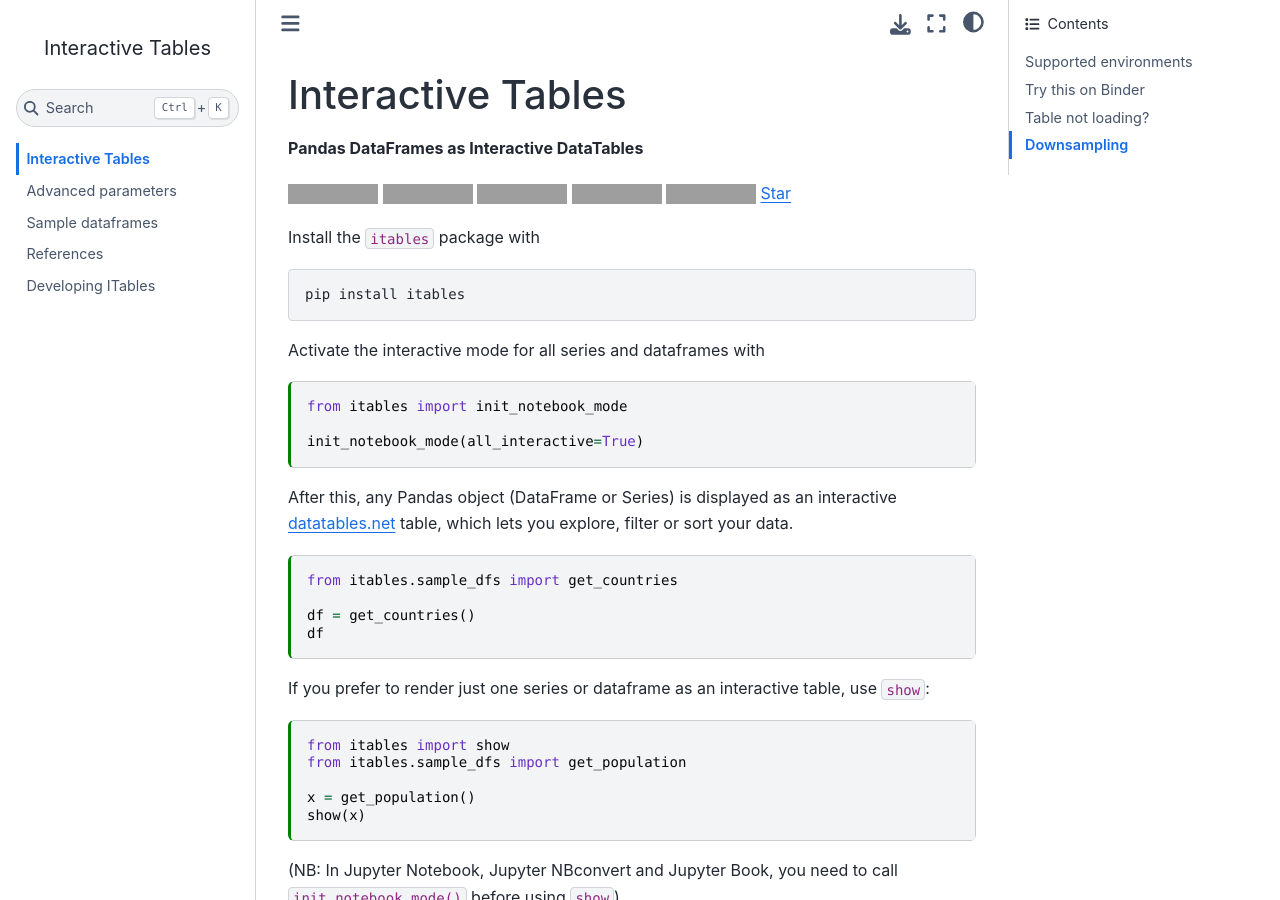
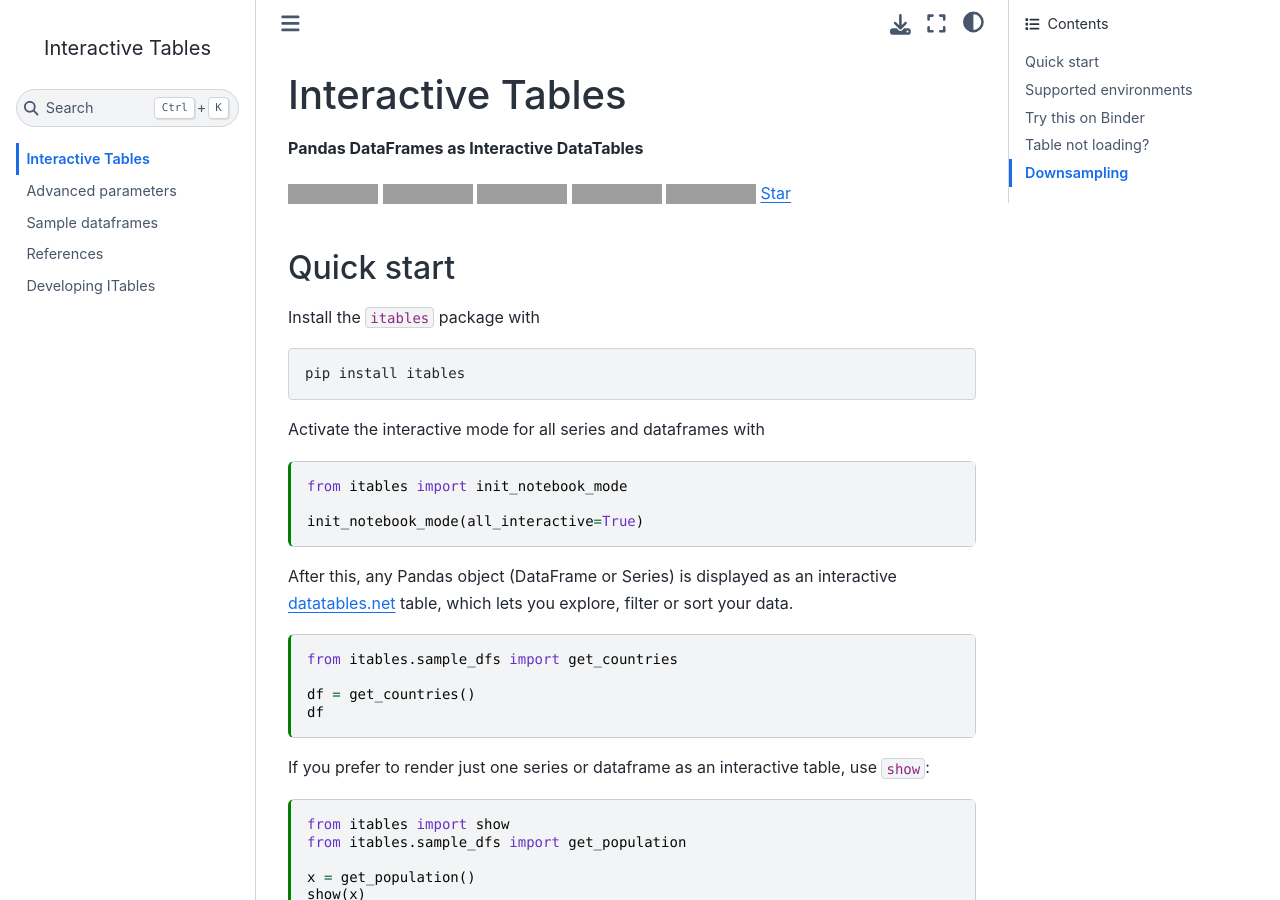
Before and after one commit to mwouts/itables, a Jupyter Book: the page built from docs/quick_start.md, in a window 1280 px wide and 900 px high. Built offline with Jupyter Book 1.0.4 settings and Sphinx 7.4.7 and the Sphinx Book theme 1.1.4, drawn with Linux system fonts in a browser that asks for light colours; grey boxes are pictures that could not be loaded.

Commit message:
Add subsection

````diff
--- a/docs/quick_start.md
+++ b/docs/quick_start.md
@@ -24,6 +24,8 @@ kernelspec:
 <a class="github-button" href="https://github.com/mwouts/itables" data-icon="octicon-star" data-show-count="true" aria-label="Star mwouts/itables on GitHub">Star</a>
 <script async defer src="https://buttons.github.io/buttons.js"></script>
 
+## Quick start
+
 Install the `itables` package with
 
 ```shell
@@ -32,7 +34,7 @@ pip install itables
 
 Activate the interactive mode for all series and dataframes with
 
-```{code-cell}
+```{code-cell} ipython3
 from itables import init_notebook_mode
 
 init_notebook_mode(all_interactive=True)
@@ -40,7 +42,7 @@ init_notebook_mode(all_interactive=True)
 
 After this, any Pandas object (DataFrame or Series) is displayed as an interactive [datatables.net](https://datatables.net/) table, which lets you explore, filter or sort your data.
 
-```{code-cell}
+```{code-cell} ipython3
 from itables.sample_dfs import get_countries
 
 df = get_countries()
@@ -49,7 +51,7 @@ df
 
 If you prefer to render just one series or dataframe as an interactive table, use `show`:
 
-```{code-cell}
+```{code-cell} ipython3
 from itables import show
 from itables.sample_dfs import get_population
 
@@ -91,7 +93,7 @@ When the data in a table is larger than `maxBytes`, which is equal to 64KB by de
 
 Note that datatables support [server-side processing](https://datatables.net/examples/data_sources/server_side). At a later stage we may implement support for larger tables using this feature.
 
-```{code-cell}
+```{code-cell} ipython3
 from itables.sample_dfs import get_indicators
 import itables.options as opt
 
@@ -102,19 +104,19 @@ df = get_indicators()
 df.values.nbytes
 ```
 
-```{code-cell}
+```{code-cell} ipython3
 df
 ```
 
 To show the table in full, we can modify the value of `maxBytes` either locally:
 
-```{code-cell}
+```{code-cell} ipython3
 show(df, maxBytes=0)
 ```
 
 or globally:
 
-```{code-cell}
+```{code-cell} ipython3
 opt.maxBytes = 2 ** 20
 df
 ```
````
